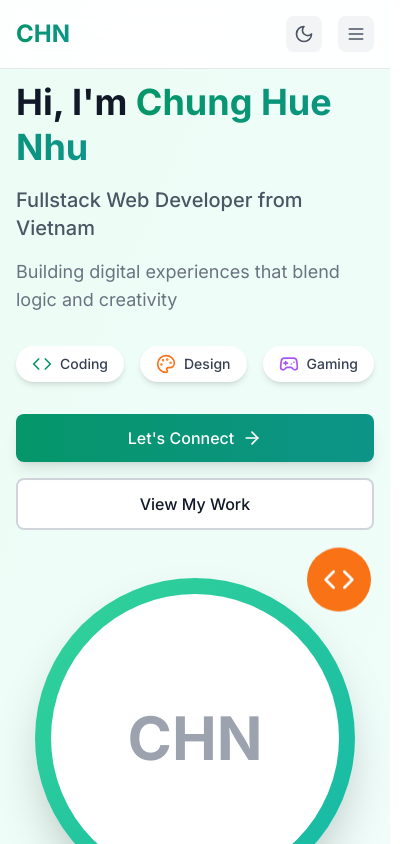
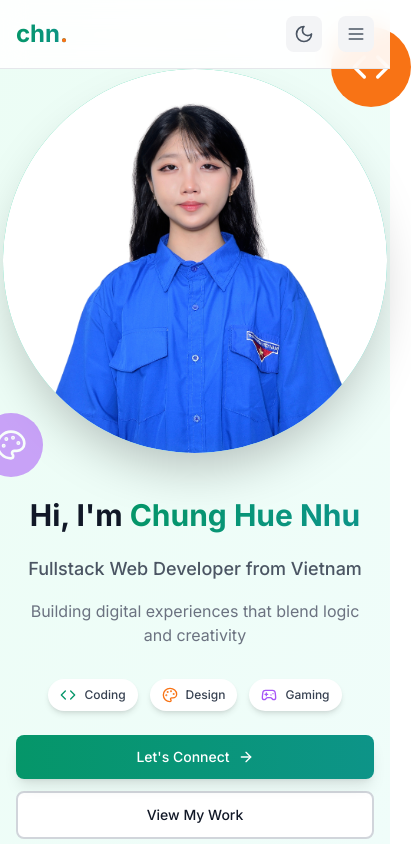
Before and after one commit to ch-hnhu/my-portfolio, a React (Vite) app: page / in a window 390 px wide. Shown: the top 844 px of the page, 411 px wide, since content can reach past the window. Built offline with nearby package versions, Linux system fonts and the light colour scheme.

Commit message:
update header, hero, headshot section, responsive,..

```diff
--- a/src/components/Header.tsx
+++ b/src/components/Header.tsx
@@ -1,65 +1,62 @@
-import React from 'react';
-import { Moon, Sun, Menu, X } from 'lucide-react';
-import { useTheme } from '../contexts/ThemeContext';
+import React from "react";
+import { Moon, Sun, Menu, X } from "lucide-react";
+import { useTheme } from "../contexts/ThemeContext";
 
 const Header = () => {
 	const { isDark, toggleTheme } = useTheme();
 	const [isMenuOpen, setIsMenuOpen] = React.useState(false);
 
 	const navigation = [
-    { name: 'Home', href: '#home' },
-    { name: 'About', href: '#about' },
-    { name: 'Skills', href: '#skills' },
-    { name: 'Projects', href: '#projects' },
-    { name: 'Services', href: '#services' },
-    { name: 'Contact', href: '#contact' },
+		{ name: "Home", href: "#home" },
+		{ name: "About", href: "#about" },
+		{ name: "Skills", href: "#skills" },
+		{ name: "Projects", href: "#projects" },
+		{ name: "Services", href: "#services" },
+		{ name: "Contact", href: "#contact" },
 	];
 
 	return (
-    <header className="fixed top-0 left-0 right-0 z-50 bg-white/90 dark:bg-gray-900/90 backdrop-blur-md border-b border-gray-200 dark:border-gray-700">
-      <div className="max-w-7xl mx-auto px-4 sm:px-6 lg:px-8">
-        <div className="flex justify-between items-center py-4">
-          <div className="flex-shrink-0">
-            <h1 className="text-2xl font-bold bg-gradient-to-r from-emerald-600 to-teal-600 bg-clip-text text-transparent">
-              CHN
+		<header className='fixed top-0 left-0 right-0 z-50 bg-white/90 dark:bg-gray-900/90 backdrop-blur-md border-b border-gray-200 dark:border-gray-700'>
+			<div className='max-w-7xl mx-auto px-4 sm:px-6 lg:px-8'>
+				<div className='flex justify-between items-center py-4'>
+					<div className='flex-shrink-0'>
+						<h1 className='text-2xl font-bold bg-gradient-to-r from-emerald-600 to-teal-600 bg-clip-text text-transparent'>
+							chn<span className='text-orange-500'>.</span>
 						</h1>
 					</div>
 
 					{/* Desktop Navigation */}
-          <nav className="hidden md:flex space-x-8">
+					<nav className='hidden md:flex space-x-8'>
 						{navigation.map((item) => (
 							<a
 								key={item.name}
 								href={item.href}
-                className="text-gray-700 dark:text-gray-300 hover:text-emerald-600 dark:hover:text-emerald-400 transition-colors duration-200 font-medium"
-              >
+								className='text-gray-700 dark:text-gray-300 hover:text-emerald-600 dark:hover:text-emerald-400 transition-colors duration-200 font-medium'>
 								{item.name}
 							</a>
 						))}
 					</nav>
 
-          <div className="flex items-center space-x-4">
+					<div className='flex items-center space-x-4'>
 						<button
 							onClick={toggleTheme}
-              className="p-2 rounded-lg bg-gray-100 dark:bg-gray-800 hover:bg-gray-200 dark:hover:bg-gray-700 transition-colors duration-200"
-              aria-label="Toggle theme"
-            >
+							className='p-2 rounded-lg bg-gray-100 dark:bg-gray-800 hover:bg-gray-200 dark:hover:bg-gray-700 transition-colors duration-200'
+							aria-label='Toggle theme'>
 							{isDark ? (
-                <Sun className="h-5 w-5 text-yellow-500" />
+								<Sun className='h-5 w-5 text-yellow-500' />
 							) : (
-                <Moon className="h-5 w-5 text-gray-600" />
+								<Moon className='h-5 w-5 text-gray-600' />
 							)}
 						</button>
 
 						{/* Mobile menu button */}
 						<button
-              className="md:hidden p-2 rounded-lg bg-gray-100 dark:bg-gray-800 hover:bg-gray-200 dark:hover:bg-gray-700 transition-colors duration-200"
-              onClick={() => setIsMenuOpen(!isMenuOpen)}
-            >
+							className='md:hidden p-2 rounded-lg bg-gray-100 dark:bg-gray-800 hover:bg-gray-200 dark:hover:bg-gray-700 transition-colors duration-200'
+							onClick={() => setIsMenuOpen(!isMenuOpen)}>
 							{isMenuOpen ? (
-                <X className="h-5 w-5 text-gray-600 dark:text-gray-300" />
+								<X className='h-5 w-5 text-gray-600 dark:text-gray-300' />
 							) : (
-                <Menu className="h-5 w-5 text-gray-600 dark:text-gray-300" />
+								<Menu className='h-5 w-5 text-gray-600 dark:text-gray-300' />
 							)}
 						</button>
 					</div>
@@ -67,15 +64,14 @@ const Header = () => {
 
 				{/* Mobile Navigation */}
 				{isMenuOpen && (
-          <div className="md:hidden pb-4">
-            <nav className="flex flex-col space-y-2">
+					<div className='md:hidden pb-4'>
+						<nav className='flex flex-col space-y-2'>
 							{navigation.map((item) => (
 								<a
 									key={item.name}
 									href={item.href}
-                  className="text-gray-700 dark:text-gray-300 hover:text-emerald-600 dark:hover:text-emerald-400 transition-colors duration-200 font-medium py-2"
-                  onClick={() => setIsMenuOpen(false)}
-                >
+									className='text-gray-700 dark:text-gray-300 hover:text-emerald-600 dark:hover:text-emerald-400 transition-colors duration-200 font-medium py-2'
+									onClick={() => setIsMenuOpen(false)}>
 									{item.name}
 								</a>
 							))}
--- a/src/components/Hero.tsx
+++ b/src/components/Hero.tsx
@@ -1,73 +1,84 @@
-import React from 'react';
-import { ArrowRight, Code, Palette, Gamepad2 } from 'lucide-react';
+import React from "react";
+import { ArrowRight, Code, Palette, Gamepad2 } from "lucide-react";
+import headshotImage from "../assets/image/headshot.png";
 
 const Hero = () => {
 	return (
-    <section id="home" className="min-h-screen flex items-center justify-center bg-gradient-to-br from-emerald-50 to-teal-50 dark:from-gray-900 dark:to-gray-800 pt-20">
-      <div className="max-w-7xl mx-auto px-4 sm:px-6 lg:px-8">
-        <div className="grid grid-cols-1 lg:grid-cols-2 gap-12 items-center">
+		<section
+			id='home'
+			className='min-h-screen flex items-center justify-center bg-gradient-to-br from-emerald-50 to-teal-50 dark:from-gray-900 dark:to-gray-800 pt-16 sm:pt-20'>
+			<div className='max-w-7xl mx-auto px-4 sm:px-6 lg:px-8'>
+				<div className='grid grid-cols-1 lg:grid-cols-2 gap-8 md:gap-12 items-center'>
 					{/* Content */}
-          <div className="space-y-8">
-            <div className="space-y-4">
-              <h1 className="text-4xl sm:text-5xl lg:text-6xl font-bold text-gray-900 dark:text-white leading-tight">
-                Hi, I'm{' '}
-                <span className="bg-gradient-to-r from-emerald-600 to-teal-600 bg-clip-text text-transparent">
+					<div className='space-y-6 md:space-y-8 order-2 lg:order-1'>
+						<div className='space-y-4 md:space-y-6 py-2 md:py-4'>
+							<h1 className='text-3xl sm:text-4xl md:text-5xl lg:text-6xl font-bold text-gray-900 dark:text-white leading-tight md:leading-relaxed text-center lg:text-left'>
+								Hi, I'm{" "}
+								<span className='bg-gradient-to-r from-emerald-600 to-teal-600 bg-clip-text text-transparent inline-block py-1'>
 									Chung Hue Nhu
 								</span>
 							</h1>
-              <p className="text-xl sm:text-2xl text-gray-600 dark:text-gray-300 font-medium">
+							<p className='text-lg sm:text-xl md:text-2xl text-gray-600 dark:text-gray-300 font-medium text-center lg:text-left'>
 								Fullstack Web Developer from Vietnam
 							</p>
-              <p className="text-lg text-gray-500 dark:text-gray-400 max-w-2xl">
+							<p className='text-base sm:text-lg text-gray-500 dark:text-gray-400 max-w-2xl mx-auto lg:mx-0 text-center lg:text-left'>
 								Building digital experiences that blend logic and creativity
 							</p>
 						</div>
 
-            <div className="flex flex-wrap gap-4">
-              <div className="flex items-center space-x-2 bg-white dark:bg-gray-800 px-4 py-2 rounded-full shadow-md">
-                <Code className="h-5 w-5 text-emerald-600" />
-                <span className="text-sm font-medium text-gray-700 dark:text-gray-300">Coding</span>
+						<div className='flex flex-wrap gap-3 md:gap-4 justify-center lg:justify-start'>
+							<div className='flex items-center space-x-2 bg-white dark:bg-gray-800 px-3 md:px-4 py-2 rounded-full shadow-md'>
+								<Code className='h-4 w-4 md:h-5 md:w-5 text-emerald-600' />
+								<span className='text-xs md:text-sm font-medium text-gray-700 dark:text-gray-300'>
+									Coding
+								</span>
 							</div>
-              <div className="flex items-center space-x-2 bg-white dark:bg-gray-800 px-4 py-2 rounded-full shadow-md">
-                <Palette className="h-5 w-5 text-orange-500" />
-                <span className="text-sm font-medium text-gray-700 dark:text-gray-300">Design</span>
+							<div className='flex items-center space-x-2 bg-white dark:bg-gray-800 px-3 md:px-4 py-2 rounded-full shadow-md'>
+								<Palette className='h-4 w-4 md:h-5 md:w-5 text-orange-500' />
+								<span className='text-xs md:text-sm font-medium text-gray-700 dark:text-gray-300'>
+									Design
+								</span>
 							</div>
-              <div className="flex items-center space-x-2 bg-white dark:bg-gray-800 px-4 py-2 rounded-full shadow-md">
-                <Gamepad2 className="h-5 w-5 text-purple-500" />
-                <span className="text-sm font-medium text-gray-700 dark:text-gray-300">Gaming</span>
+							<div className='flex items-center space-x-2 bg-white dark:bg-gray-800 px-3 md:px-4 py-2 rounded-full shadow-md'>
+								<Gamepad2 className='h-4 w-4 md:h-5 md:w-5 text-purple-500' />
+								<span className='text-xs md:text-sm font-medium text-gray-700 dark:text-gray-300'>
+									Gaming
+								</span>
 							</div>
 						</div>
 
-            <div className="flex flex-col sm:flex-row gap-4">
+						<div className='flex flex-col sm:flex-row gap-3 md:gap-4 justify-center lg:justify-start'>
 							<a
-                href="#contact"
-                className="inline-flex items-center justify-center px-8 py-3 bg-gradient-to-r from-emerald-600 to-teal-600 text-white font-medium rounded-lg hover:from-emerald-700 hover:to-teal-700 transition-all duration-300 transform hover:scale-105 shadow-lg"
-              >
+								href='#contact'
+								className='inline-flex items-center justify-center px-6 md:px-8 py-3 bg-gradient-to-r from-emerald-600 to-teal-600 text-white font-medium rounded-lg hover:from-emerald-700 hover:to-teal-700 transition-all duration-300 transform hover:scale-105 shadow-lg text-sm md:text-base'>
 								Let's Connect
-                <ArrowRight className="ml-2 h-5 w-5" />
+								<ArrowRight className='ml-2 h-4 w-4 md:h-5 md:w-5' />
 							</a>
 							<a
-                href="#projects"
-                className="inline-flex items-center justify-center px-8 py-3 bg-white dark:bg-gray-800 text-gray-900 dark:text-white font-medium rounded-lg border-2 border-gray-300 dark:border-gray-600 hover:border-emerald-500 dark:hover:border-emerald-400 transition-all duration-300"
-              >
+								href='#projects'
+								className='inline-flex items-center justify-center px-6 md:px-8 py-3 bg-white dark:bg-gray-800 text-gray-900 dark:text-white font-medium rounded-lg border-2 border-gray-300 dark:border-gray-600 hover:border-emerald-500 dark:hover:border-emerald-400 transition-all duration-300 text-sm md:text-base'>
 								View My Work
 							</a>
 						</div>
 					</div>
 
 					{/* Profile Image Placeholder */}
-          <div className="flex justify-center lg:justify-end">
-            <div className="relative">
-              <div className="w-80 h-80 bg-gradient-to-br from-emerald-400 to-teal-500 rounded-full flex items-center justify-center shadow-2xl">
-                <div className="w-72 h-72 bg-white dark:bg-gray-800 rounded-full flex items-center justify-center">
-                  <div className="text-6xl font-bold text-gray-400 dark:text-gray-500">CHN</div>
+					<div className='flex justify-center lg:justify-end'>
+						<div className='relative'>
+							<div className='w-96 h-96 bg-gradient-to-br from-emerald-400 to-teal-500 rounded-full flex items-center justify-center shadow-2xl'>
+								<div className='w-88 h-88 bg-white dark:bg-gray-800 rounded-full flex items-center justify-center overflow-hidden'>
+									<img
+										src={headshotImage}
+										alt='Chung Hue Nhu'
+										className='w-full h-full object-cover rounded-full'
+									/>
 								</div>
 							</div>
-              <div className="absolute -top-4 -right-4 w-16 h-16 bg-orange-500 rounded-full flex items-center justify-center animate-bounce">
-                <Code className="h-8 w-8 text-white" />
+							<div className='absolute -top-6 -right-6 w-20 h-20 bg-orange-500 rounded-full flex items-center justify-center animate-bounce'>
+								<Code className='h-10 w-10 text-white' />
 							</div>
-              <div className="absolute -bottom-4 -left-4 w-12 h-12 bg-purple-500 rounded-full flex items-center justify-center animate-pulse">
-                <Palette className="h-6 w-6 text-white" />
+							<div className='absolute -bottom-6 -left-6 w-16 h-16 bg-purple-500 rounded-full flex items-center justify-center animate-pulse'>
+								<Palette className='h-8 w-8 text-white' />
 							</div>
 						</div>
 					</div>
```
Also changed, not shown: tailwind.config.js (+18 -15 lines), src/assets/image/headshot.png (added). Lines whose indentation alone changed are shown as unchanged.
